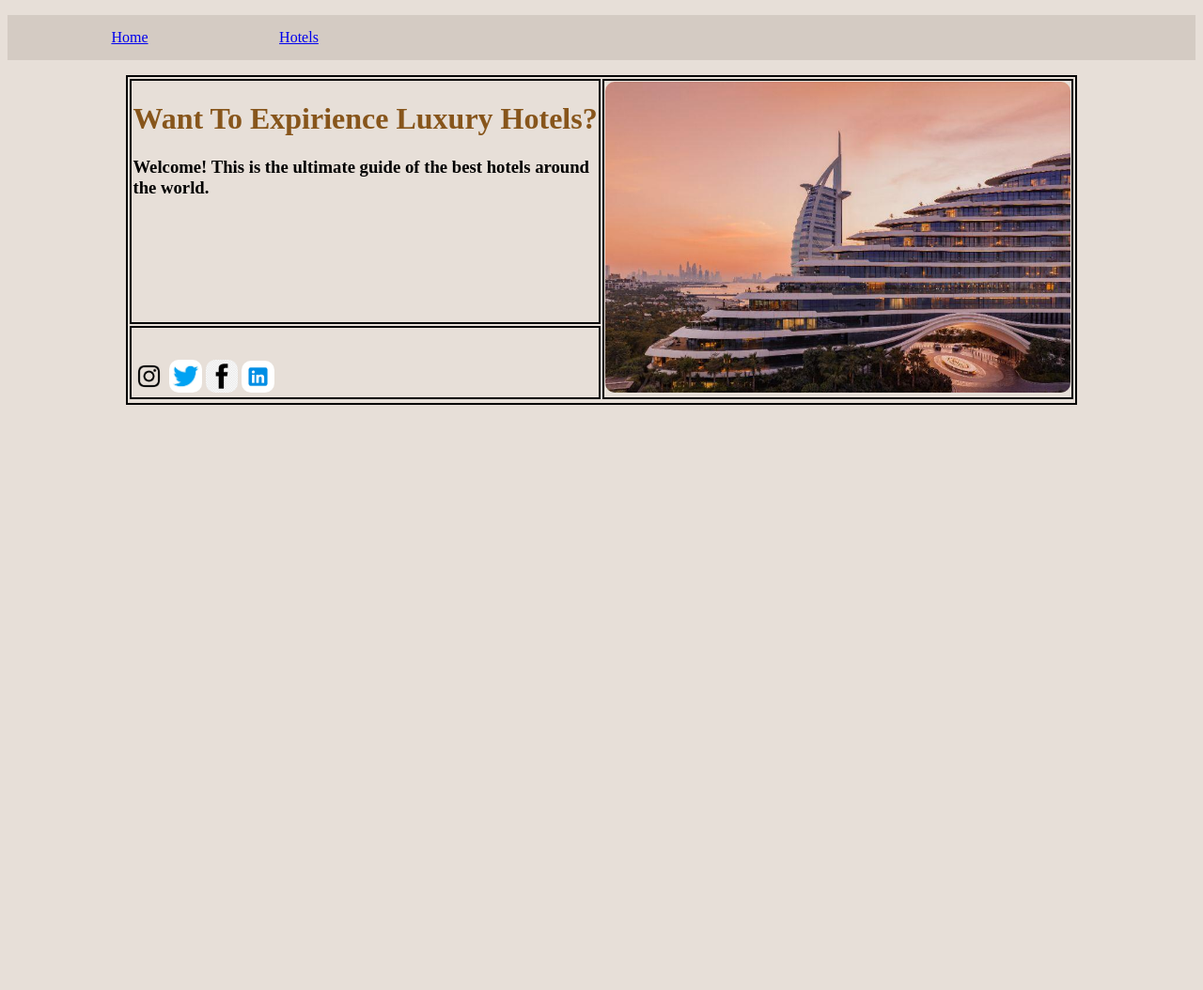
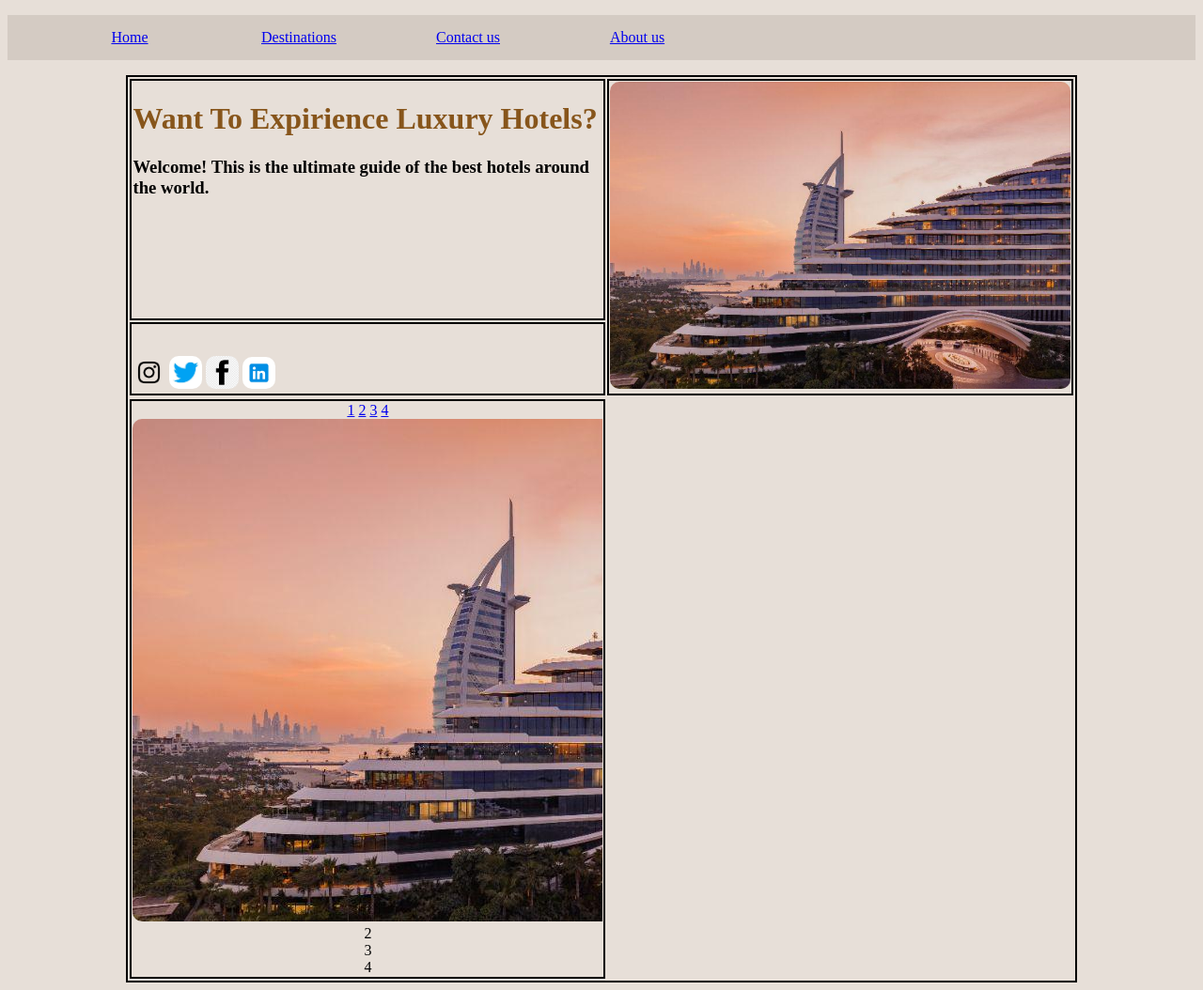
Before and after one commit to benjaminsosa-creator/benjamin-sosa, a plain HTML site: page Final project/index.html in a window 1280 px wide. Shown: the whole page at 94% size. Before the commit the page ends 800 px from the top, so only its background shows below. Drawn offline with Linux system fonts and the light colour scheme.

Commit message:
Add files via upload

```diff
--- a/Final project/index.html
+++ b/Final project/index.html
@@ -11,7 +11,13 @@
 			<a class="active" href="index.html">Home</a>
 		</li>
 		<li>
-			<a href="Page2hotels.html">Hotels</a>
+			<a href="Page2hotels.html">Destinations</a>
+		</li>
+		<li>
+			<a class="active" href="index.html">Contact us</a>
+		</li>
+		<li>
+			<a href="Page2hotels.html">About us</a>
 		</li>
 	</ul>
 <table border="1" width="80%" align="center">
@@ -28,7 +34,29 @@
 			<td valign="bottom"><img src="instagram.jpg" width="7%"> <img src="twitter.jpg" width="7%"> <img src="blacker facebook.jpg" width="7%"> <img src="linkedin.avif" width="7%"></td>
 		</tr>
 		<tr>
-
+			<tr>
+				<td>
+					<div class="container">
+						<a href="#slide1">1</a>
+						<a href="#slide2">2</a>
+						<a href="#slide3">3</a>
+						<a href="#slide4">4</a>
+						<div class="slides">
+							<div id="slide1">
+								<img src="luxury hotel.jpg">
+							</div>
+							<div id="slide2">
+								2
+							<div id="slide3">
+								3
+							</div>
+							<div id="slide4">
+								4
+							</div>
+						</div>
+					</div>
+				</td>
+			</tr>
 		</tr>
 </table>
 </body>
--- a/Final project/styles.css
+++ b/Final project/styles.css
@@ -4,6 +4,12 @@ h1{
 
 body{
 	background-color: #e7dfd8;
+	overflow: hidden;
+}
+.container{
+	width: 500px;
+	text-align: center;
+	overflow: hidden;
 }
 
 p{
@@ -13,10 +19,10 @@ p{
 .greenParagraph{
 	color: #0f0;
 }
-
 table, td{
 	border-style: solid;
 }
+
 
 td{
 	border-width: 2px;
```
